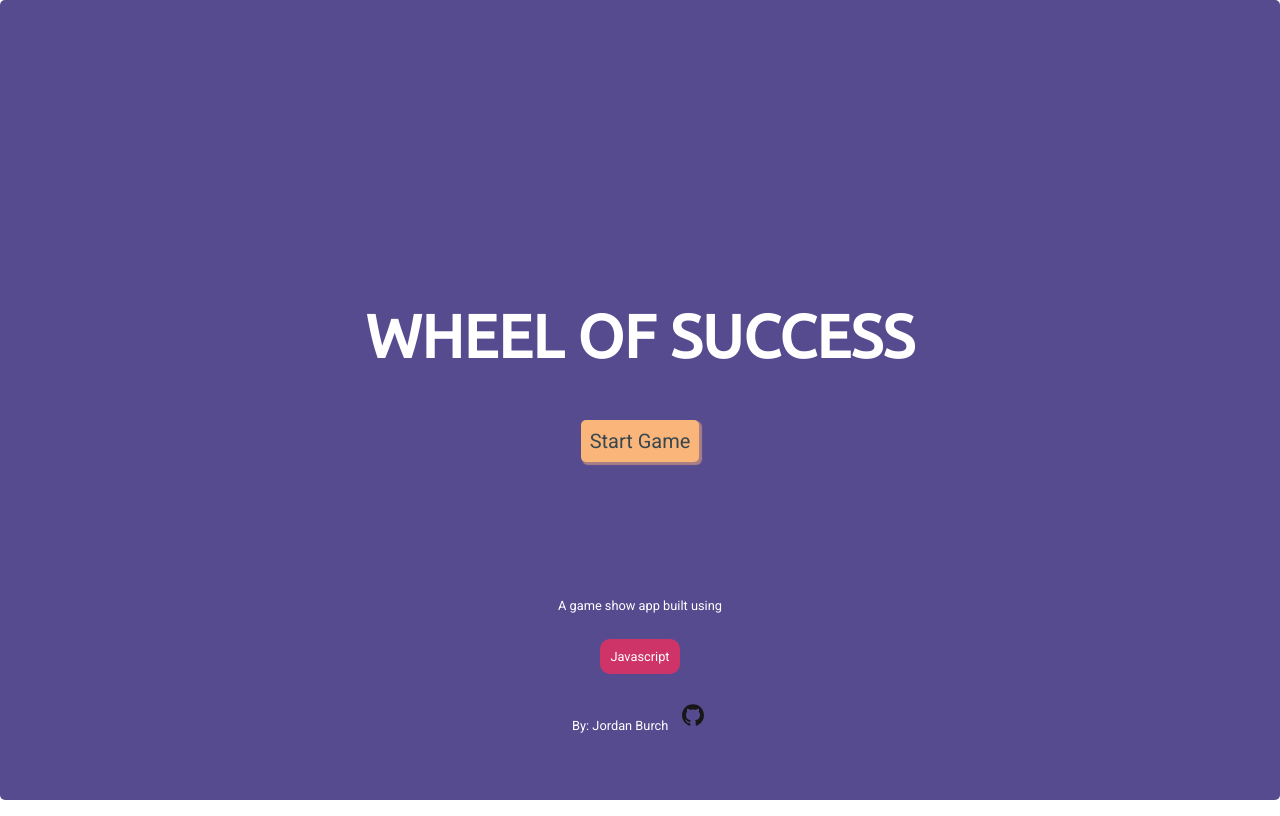
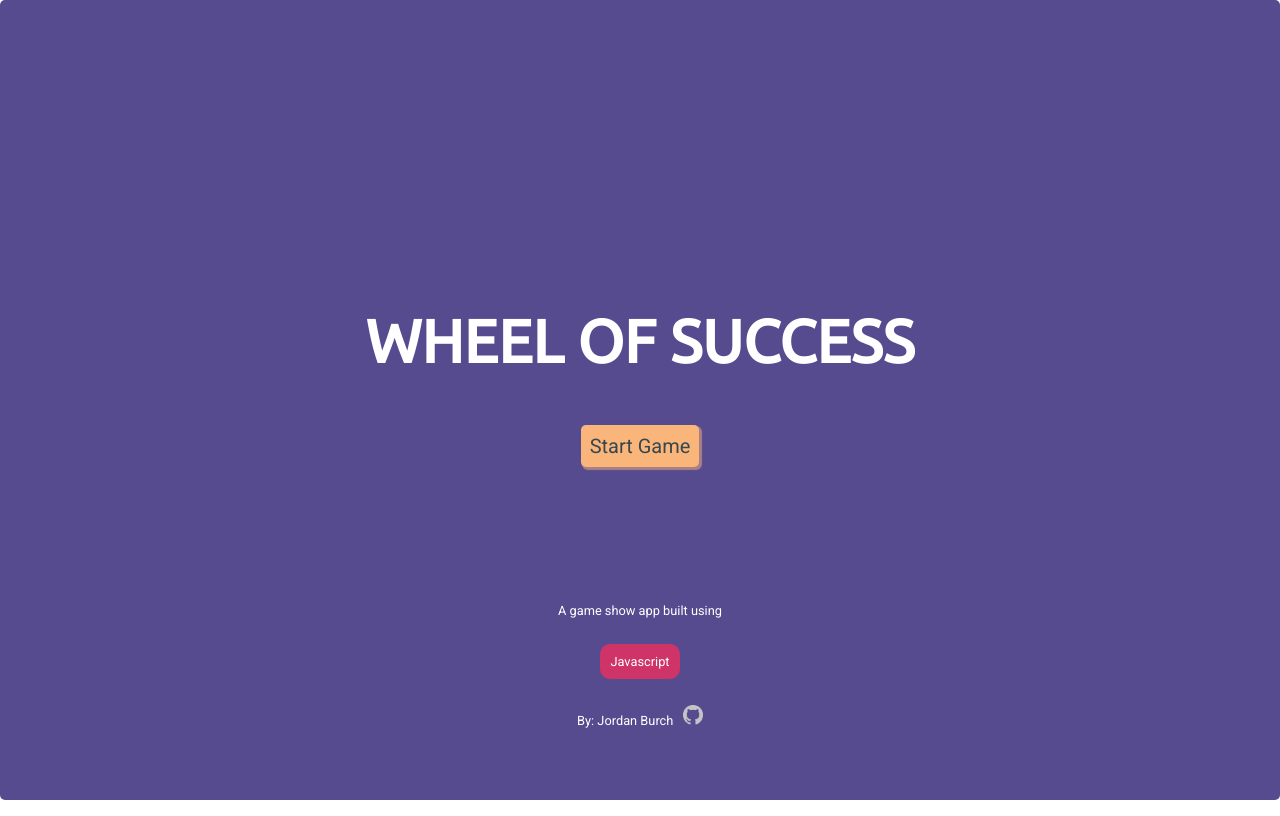
Before and after one commit to Jordanburch101/Techdegree-project-6, a plain HTML site: page index.html in a window 1280 px wide. Drawn offline with Linux system fonts and the light colour scheme.

Commit message:
Clean js code and fixed Github icon

```diff
--- a/css/styles.css
+++ b/css/styles.css
@@ -170,7 +170,7 @@ button:focus {
 }
 
 .git {
-  width: 30px;
+  width: 20px;
 }
 
 .tries {
--- a/index.html
+++ b/index.html
@@ -18,8 +18,8 @@
           <p>A game show app built using</p>
           <p class="javascript"><a href="https://www.javascript.com/" target="blank">Javascript</a></p>
           <p>By: Jordan Burch <a
-            href="https://github.com/Jordanburch101/Techdegree-project-5"
-            target="blank"><img class="git" src="images/GitHub-Icon-01.svg" alt="Github icon"></a>
+            href="https://github.com/Jordanburch101/Techdegree-project-6"
+            target="blank"><img class="git" src="images/git.png" alt="Github icon"></a>
           </p>
         </div>
 
```
Also changed, not shown: app.js (+3 -13 lines), images/git.png (added).
